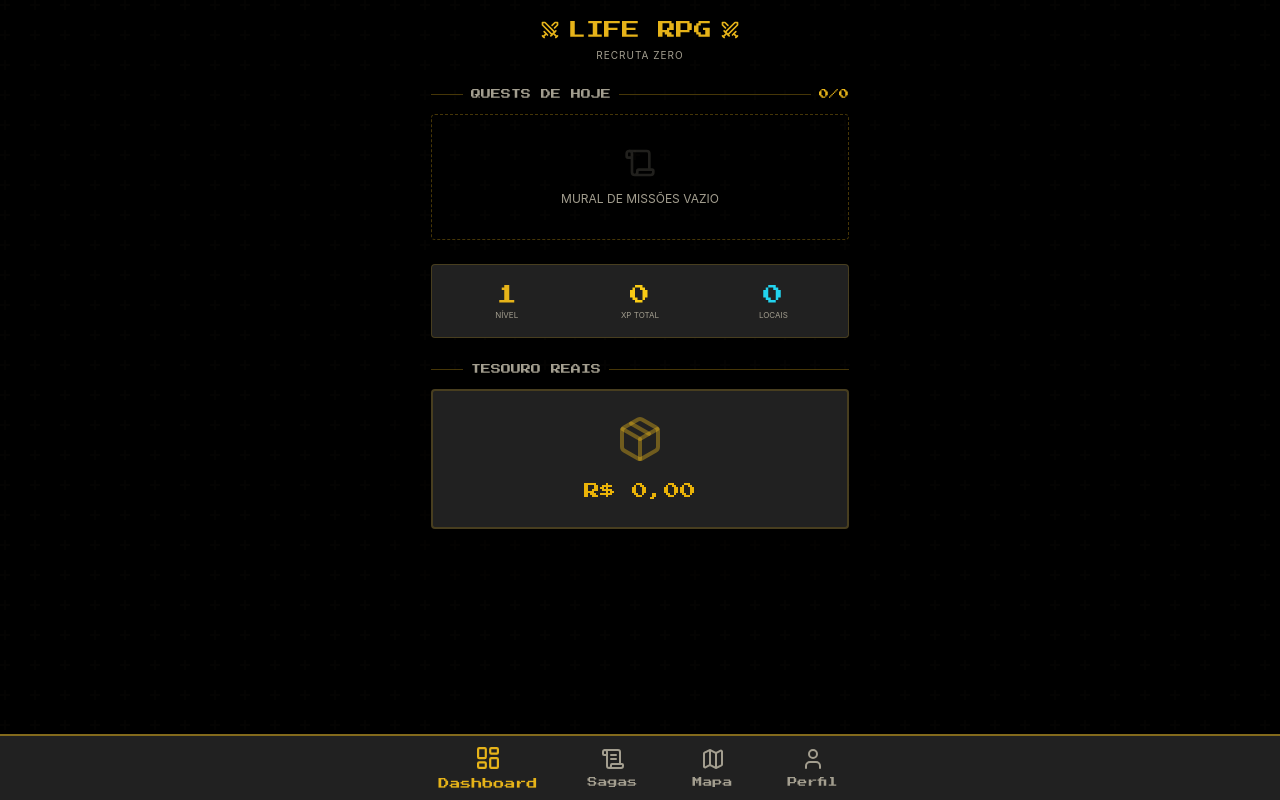
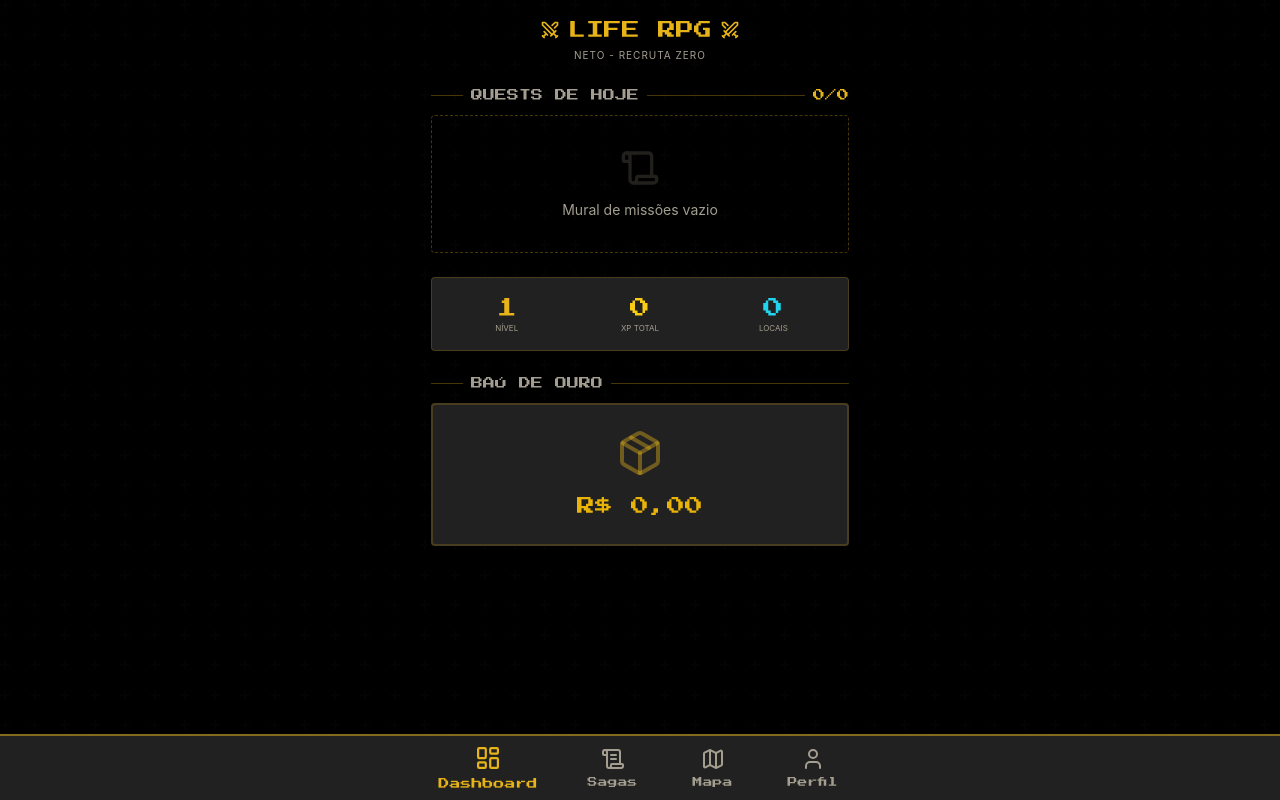
Before and after one commit to NetoPessoal-crypto/Life-RPG---Mestre-das-Sagas-MOCHA, a React (Vite) app: page / in a window 1280 px wide. Built offline with nearby package versions, Linux system fonts and the light colour scheme.

Commit message:
Update DashboardPage.tsx

```diff
--- a/src/react-app/pages/DashboardPage.tsx
+++ b/src/react-app/pages/DashboardPage.tsx
@@ -2,14 +2,14 @@ import { useState } from 'react';
 import AppShell from '@/react-app/components/AppShell';
 import { useGame, getPlayerTitle } from '@/react-app/context/GameContext';
 import { Button } from '@/react-app/components/ui/button';
-import { Swords, Scroll, Package, PackageOpen, TrendingUp, TrendingDown, CheckCircle2 } from 'lucide-react';
+import { Swords, Scroll, Package, PackageOpen, TrendingUp, TrendingDown } from 'lucide-react';
 
 export default function DashboardPage() {
   const { state, addGold, removeGold } = useGame();
   const [goldValue, setGoldValue] = useState('');
   const [isChestOpen, setIsChestOpen] = useState(false);
 
-  // Filtro de Quests Reais (Lógica do seu Mocha)
+  // Filtro de Quests Reais (Lógica exata do seu Mocha)
   const questsWithSaga = state.sagas.flatMap(saga =>
     saga.quests
       .filter(q => {
@@ -25,19 +25,19 @@ export default function DashboardPage() {
   return (
     <AppShell>
       <div className="p-4 space-y-6 pb-32">
-        {/* Title (Igual ao Mocha) */}
+        {/* Title Section (Mocha Style) */}
         <div className="text-center">
           <h1 className="font-pixel text-lg text-primary flex items-center justify-center gap-2">
             <Swords className="w-5 h-5" /> LIFE RPG <Swords className="w-5 h-5 scale-x-[-1]" />
           </h1>
           <p className="text-[10px] text-muted-foreground mt-1 uppercase tracking-widest">
-            {getPlayerTitle(state.level)}
+            {state.playerName} - {getPlayerTitle(state.level)}
           </p>
         </div>
 
-        {/* Quests de Hoje (Layout Mocha) */}
+        {/* Quests de Hoje (Com os divisores de linha que você gosta) */}
         <section>
-          <h2 className="font-pixel text-[10px] text-muted-foreground mb-3 flex items-center gap-2">
+          <h2 className="font-pixel text-xs text-muted-foreground mb-3 flex items-center gap-2">
             <span className="w-8 h-px bg-primary/30" />
             QUESTS DE HOJE
             <span className="flex-1 h-px bg-primary/30" />
@@ -46,61 +46,59 @@ export default function DashboardPage() {
 
           {questsWithSaga.length === 0 ? (
             <div className="text-center py-8 px-4 border border-dashed border-primary/30 rounded-lg">
-              <Scroll className="w-8 h-8 text-muted-foreground mx-auto mb-3 opacity-20" />
-              <p className="text-xs text-muted-foreground uppercase">Mural de missões vazio</p>
+              <Scroll className="w-10 h-10 text-muted-foreground mx-auto mb-3 opacity-20" />
+              <p className="text-sm text-muted-foreground">Mural de missões vazio</p>
             </div>
           ) : (
             <div className="space-y-2">
               {questsWithSaga.map(({ quest }) => (
                 <div key={quest.id} className="bg-card border border-primary/20 p-3 rounded-lg flex items-center justify-between">
-                  <div className="flex items-center gap-3">
-                    <CheckCircle2 className={quest.completed ? "text-green-500" : "text-muted-foreground/30"} size={16} />
-                    <span className={`font-pixel text-[8px] uppercase ${quest.completed ? 'line-through opacity-40' : 'text-white'}`}>
-                      {quest.title}
-                    </span>
-                  </div>
+                  <span className={`font-pixel text-[9px] uppercase ${quest.completed ? 'line-through opacity-40' : 'text-white'}`}>
+                    {quest.title}
+                  </span>
+                  {quest.completed && <span className="text-[8px] text-green-500 font-pixel">FEITO</span>}
                 </div>
               ))}
             </div>
           )}
         </section>
 
-        {/* Status Rápido (Mocha Style) */}
+        {/* Stats Summary (Layout Mocha) */}
         <section className="bg-card border border-primary/20 rounded-lg p-4">
           <div className="grid grid-cols-3 gap-4 text-center">
             <div>
               <p className="font-pixel text-xl text-primary">{state.level}</p>
-              <p className="text-[8px] text-muted-foreground uppercase">NÍVEL</p>
+              <p className="text-[8px] text-muted-foreground">NÍVEL</p>
             </div>
             <div>
               <p className="font-pixel text-xl text-yellow-400">{state.totalXP}</p>
-              <p className="text-[8px] text-muted-foreground uppercase">XP TOTAL</p>
+              <p className="text-[8px] text-muted-foreground">XP TOTAL</p>
             </div>
             <div>
               <p className="font-pixel text-xl text-cyan-400">{state.mapPoints.length}</p>
-              <p className="text-[8px] text-muted-foreground uppercase">LOCAIS</p>
+              <p className="text-[8px] text-muted-foreground">LOCAIS</p>
             </div>
           </div>
         </section>
 
-        {/* O BAÚ (COFRE) - Integrado na temática */}
+        {/* O COFRE (BAÚ DE TESOURO) */}
         <section>
-          <h2 className="font-pixel text-[10px] text-muted-foreground mb-3 flex items-center gap-2">
+          <h2 className="font-pixel text-xs text-muted-foreground mb-3 flex items-center gap-2">
             <span className="w-8 h-px bg-primary/30" />
-            TESOURO REAIS
+            BAÚ DE OURO
             <span className="flex-1 h-px bg-primary/30" />
           </h2>
 
-          <div className={`bg-card border-2 border-primary/20 p-6 transition-all duration-500 rounded-lg shadow-2xl flex flex-col items-center gap-4`}>
+          <div className="bg-card border-2 border-primary/20 p-6 flex flex-col items-center gap-4 rounded-lg">
               <button onClick={() => setIsChestOpen(!isChestOpen)} className="hover:scale-110 active:scale-95 transition-transform">
                 {isChestOpen ? (
-                  <PackageOpen size={48} className="text-yellow-500 drop-shadow-[0_0_10px_rgba(234,179,8,0.3)]" />
+                  <PackageOpen size={48} className="text-yellow-500 drop-shadow-[0_0_10px_rgba(234,179,8,0.4)]" />
                 ) : (
                   <Package size={48} className="text-primary/40 hover:text-primary" />
                 )}
               </button>
 
-              <p className="font-pixel text-[16px] text-yellow-500">
+              <p className="font-pixel text-[18px] text-yellow-500">
                 {state.attributes.GOLD.toLocaleString('pt-BR', { style: 'currency', currency: 'BRL' })}
               </p>
 
```
